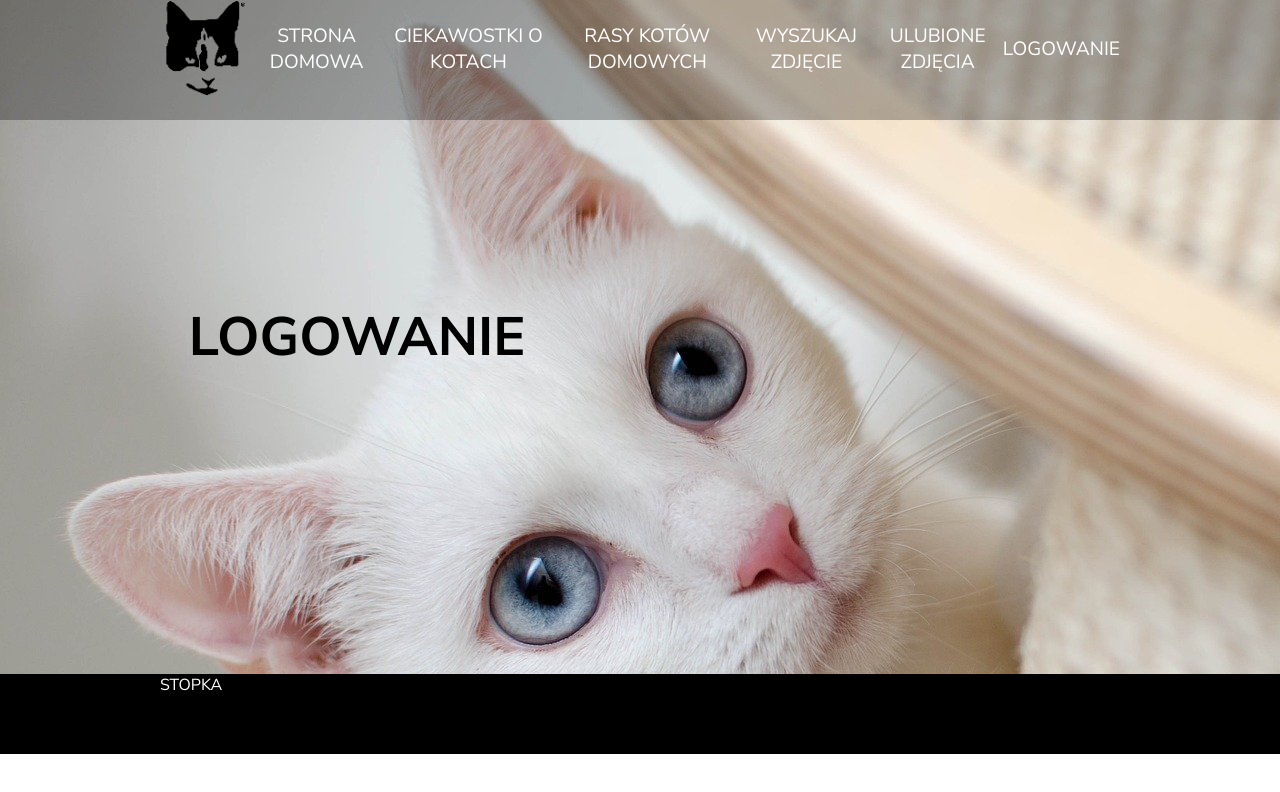
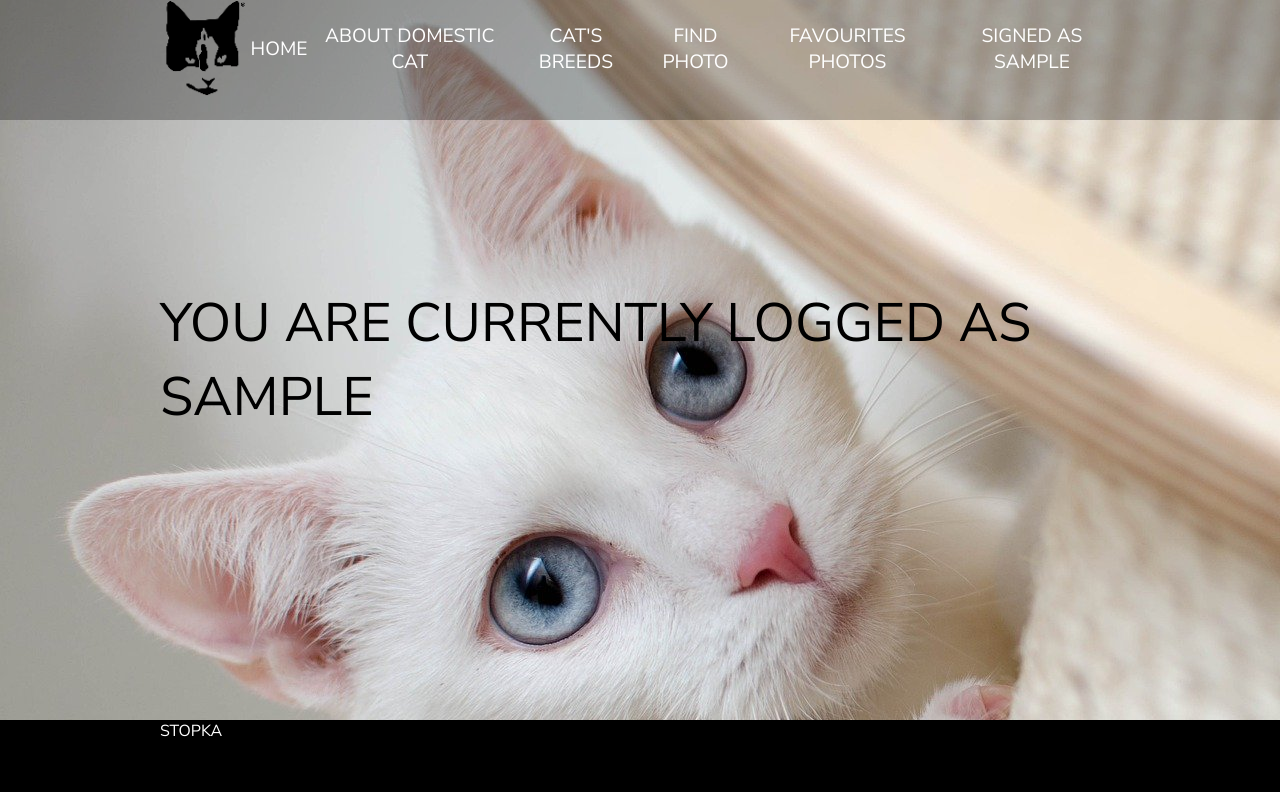
Before and after one commit to MaciejGazdecki/Cat-s-App, a React app: page /#/logowanie in a window 1280 px wide. Shown: the top 792 px of the page. Built offline with nearby package versions, Linux system fonts and the light colour scheme; sample sign-in values are in the browser's storage.

Commit message:
i created login page using uniqid to generate id and i save for now data in localstorage, facebook login not working

```diff
--- a/package.json
+++ b/package.json
@@ -44,7 +44,8 @@
     "react": "^16.11.0",
     "react-dom": "^16.11.0",
     "react-roughviz": "^0.1.5",
-    "react-router-dom": "^5.1.2"
+    "react-router-dom": "^5.1.2",
+    "uniqid": "^5.1.0"
   },
   "browserslist": [
     "defaults",
--- a/src/index.html
+++ b/src/index.html
@@ -10,5 +10,28 @@
 </head>
 <body>
 <div id="app"></div>
+<div id="fb-root"></div>
+<!--<script>-->
+<!--    window.fbAsyncInit = function() {-->
+<!--        FB.init({-->
+<!--            appId      : '791953797922295',-->
+<!--            cookie     : true,-->
+<!--            xfbml      : true,-->
+<!--            version    : 'v5.0'-->
+<!--        });-->
+
+<!--        FB.AppEvents.logPageView();-->
+
+<!--    };-->
+
+<!--    (function(d, s, id){-->
+<!--        var js, fjs = d.getElementsByTagName(s)[0];-->
+<!--        if (d.getElementById(id)) {return;}-->
+<!--        js = d.createElement(s); js.id = id;-->
+<!--        js.src = "https://connect.facebook.net/en_US/sdk.js";-->
+<!--        fjs.parentNode.insertBefore(js, fjs);-->
+<!--    }(document, 'script', 'facebook-jssdk'));-->
+<!--</script>-->
+<!--<script async defer crossorigin="anonymous" src="https://connect.facebook.net/en_GB/sdk.js#xfbml=1&version=v5.0&appId=791953797922295&autoLogAppEvents=1"></script>-->
 </body>
 </html>
--- a/src/js/components/Main Components/Breeds/Subcomponents/Information/DetailedInformation/detailedInformation.js
+++ b/src/js/components/Main Components/Breeds/Subcomponents/Information/DetailedInformation/detailedInformation.js
@@ -34,6 +34,7 @@ function DetailedInformation (props) {
                 toggler={toggler}
                 customSources={[<div><Charts selectedBreed={selectedBreed}/></div>]}
                 disableLocalStorage={ true }
+                key={[<div><Charts selectedBreed={selectedBreed}/></div>]}
             />
         </>
     ) : null;
--- a/src/js/components/Main Components/Breeds/breeds.js
+++ b/src/js/components/Main Components/Breeds/breeds.js
@@ -31,7 +31,7 @@ function Breeds() {
     },[breedID]);
 
     const selectedBreed = breeds.filter(breed => breed.id === breedID)[0];
-
+    console.log(gallery);
     return (
 
         <div className={'wrapper'}>
--- a/src/js/components/Main Components/LoginPage/_loginPage.scss
+++ b/src/js/components/Main Components/LoginPage/_loginPage.scss
@@ -0,0 +1,17 @@
+@import "../../../../sass/layout/mixins";
+@import "../../../../sass/layout/variables";
+
+.loginPage {
+  width: 100%;
+  height: 90vh;
+  display: flex;
+  align-items: center;
+  justify-content: center;
+  flex-direction: column;
+  h1 {
+    font-size: 54px;
+  }
+}
+.userOnPage {
+  font-size: 54px;
+}
--- a/src/js/components/Main Components/LoginPage/loginPage.js
+++ b/src/js/components/Main Components/LoginPage/loginPage.js
@@ -1,10 +1,41 @@
-import React from 'react';
+import React, {useState} from 'react';
+const uniqid = require('uniqid');
 
 function LoginPage() {
+    const [user, setUser] = useState('');
+
+    const handleSubmit = () => {
+        if (user.trim()) {
+            localStorage.setItem('userName', user);
+            localStorage.setItem('userID', uniqid());
+            setUser('')
+        }
+    };
+
+    let pageUser = '';
+    if (localStorage.getItem('userName')) pageUser = localStorage.getItem('userName');
+
+    const form =
+        <>
+            <h1>SIGN IN</h1>
+            <form onSubmit={handleSubmit}>
+                <label>
+                    Please put your name
+                    <input type="text" id={'login'} value={user} onChange={(event => setUser(event.target.value)) }/>
+                </label>
+                <input type="submit" value="Log in" />
+            </form>
+        </>;
+
+    const userOnPage =
+        <div className={'userOnPage'}>
+            <p>{`YOU ARE CURRENTLY LOGGED AS ${pageUser.toUpperCase()}`}</p>
+        </div>;
+
     return (
         <div className={'wrapper'}>
-            <div className={'internalCuriositiesWrapper'}>
-                <h1 style={{fontSize:'54px'}}>LOGOWANIE</h1>
+            <div className={'loginPage'}>
+                {pageUser ? userOnPage : form}
             </div>
         </div>
     )
--- a/src/js/components/pageLayout/Navigation/navigation.js
+++ b/src/js/components/pageLayout/Navigation/navigation.js
@@ -4,7 +4,10 @@ import logo from './assets/clipart-10-9-18-34-33.png';
 
 function Navigation() {
     const [navOpen, setNavOpen] = useState(false);
-     return (
+    let user = '';
+    if (localStorage.getItem('userName')) user = localStorage.getItem('userName');
+
+    return (
         <>
             <header>
                 <nav className={"navigation"}>
@@ -20,36 +23,36 @@ function Navigation() {
                             <li>
                                 <NavLink to='/'
                                          onClick={() => setNavOpen(!navOpen)}>
-                                STRONA DOMOWA
+                                HOME
                                 </NavLink>
                             </li>
                             <li>
                                 <NavLink to='/ciekawostki-o-kotach'
                                          onClick={() => setNavOpen(!navOpen)}>
-                                CIEKAWOSTKI O KOTACH
+                                ABOUT DOMESTIC CAT
                                 </NavLink>
                             </li>
                             <li>
                                 <NavLink to='/rasy-kotow-domowych'
                                          onClick={() => setNavOpen(!navOpen)}>
-                                RASY KOTÓW DOMOWYCH
+                                CAT'S BREEDS
                                 </NavLink>
                             </li>
                             <li>
                                 <NavLink to='/wyszukiwarka-zdjec'
                                          onClick={() => setNavOpen(!navOpen)}>
-                                WYSZUKAJ ZDJĘCIE
+                                FIND PHOTO
                                 </NavLink>
                             </li>
                             <li>
                                 <NavLink to='/ulubione-zdjecia'
                                          onClick={() => setNavOpen(!navOpen)}>
-                                ULUBIONE ZDJĘCIA
+                                FAVOURITES PHOTOS
                                 </NavLink>
                             </li>
                             <li><NavLink to='/logowanie'
                                          onClick={() => setNavOpen(!navOpen)}>
-                                LOGOWANIE
+                                { user ? `SIGNED AS ${user.toUpperCase()}` : 'SIGN IN'}
                                 </NavLink>
                             </li>
                         </ul>
```
Also changed, not shown: src/js/index.js (line endings or trailing spaces).
